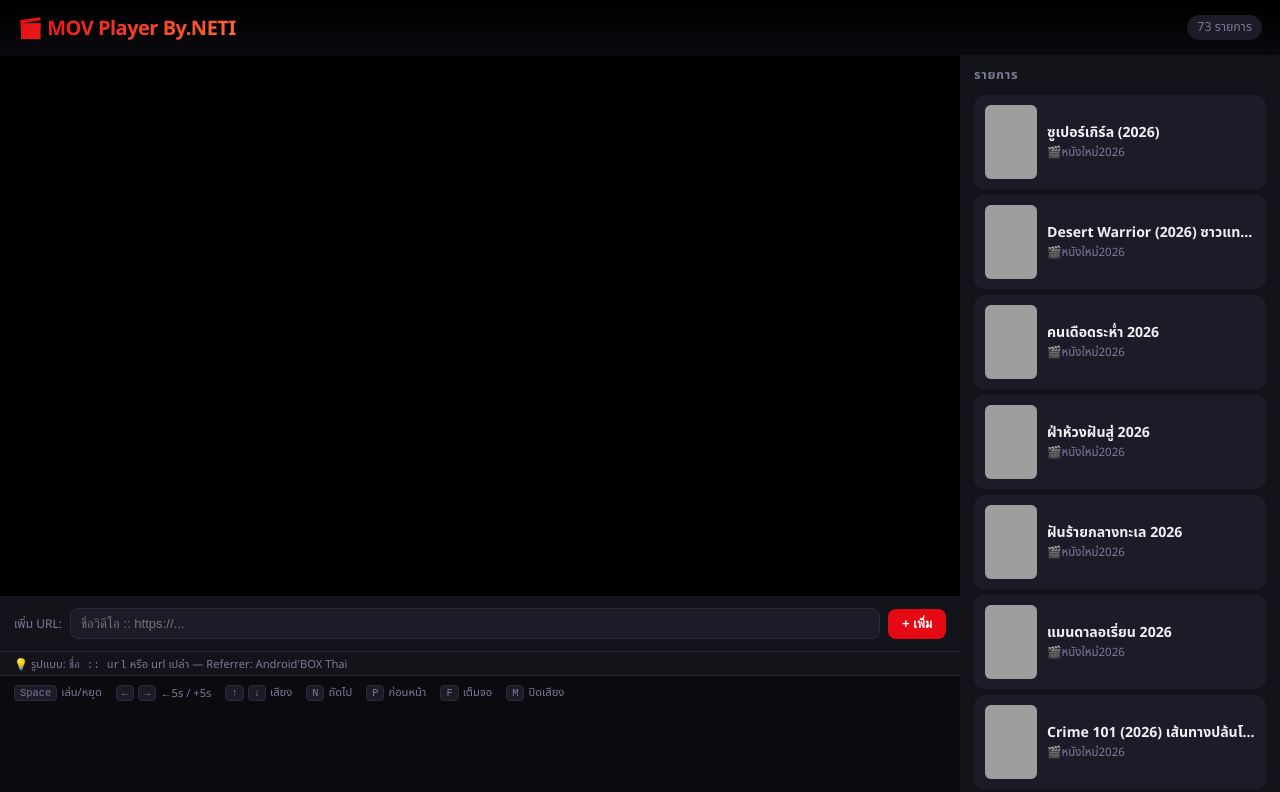
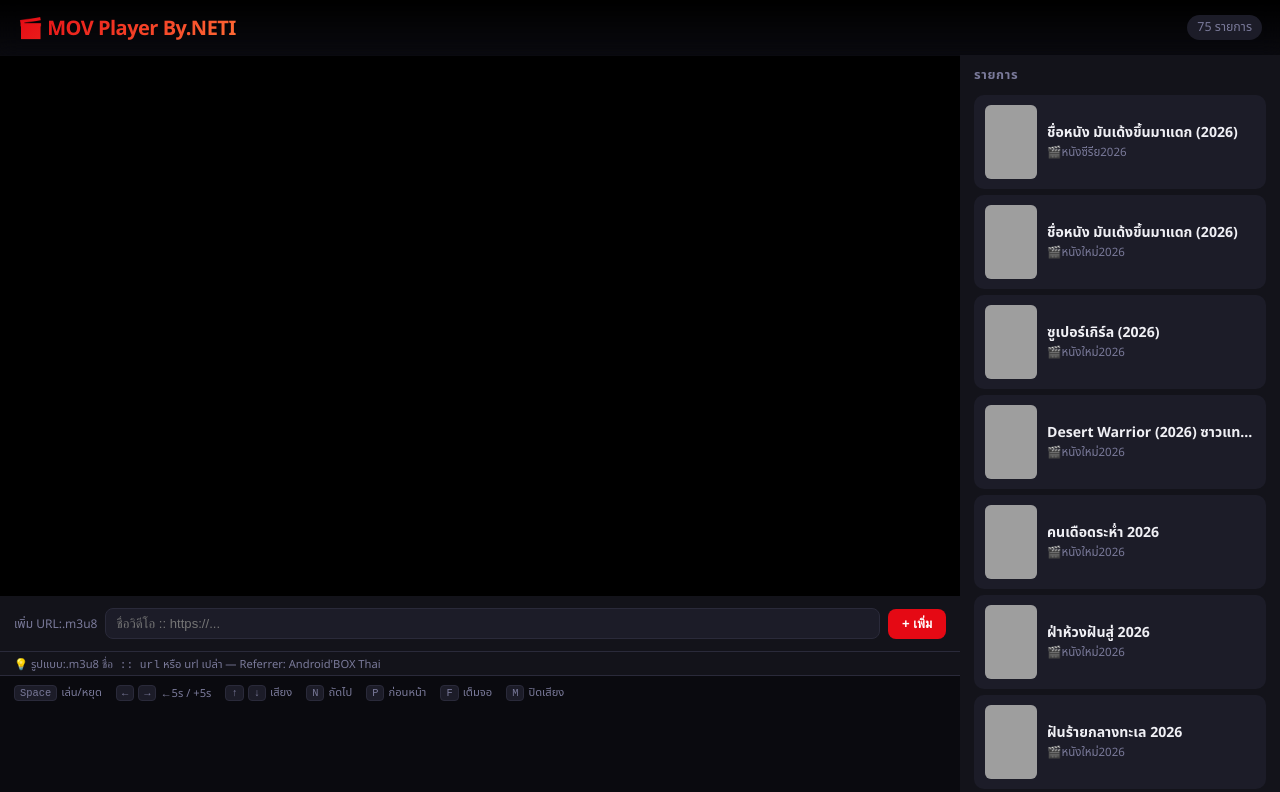
Before and after one commit to iManPost/playermov, a plain HTML site: page folder3/index.html in a window 1280 px wide. Shown: the top 792 px of the page. Drawn offline with nearby package versions, Linux system fonts and the light colour scheme; grey boxes are pictures that could not be loaded.

Commit message:
Update index.html

```diff
--- a/folder3/index.html
+++ b/folder3/index.html
@@ -438,7 +438,7 @@
       <div class="err-msg" id="errMsg">
         <span style="font-size:2rem">⚠️</span>
         <span id="errTxt">ไม่สามารถเล่นวิดีโอได้</span>
-        <small style="color:var(--muted);font-size:.72rem">ลอง referrer หรือ URL อื่น</small>
+        <small style="color:var(--muted);font-size:.72rem">ลอง .m3u8 referrer หรือ URL อื่น</small>
       </div>
 
       <!-- Overlay Controls -->
@@ -472,11 +472,11 @@
 
     <!-- URL Input -->
     <div class="url-section">
-      <label>เพิ่ม URL:</label>
+      <label>เพิ่ม URL:.m3u8</label>
       <input type="text" id="urlInput" placeholder="ชื่อวิดีโอ :: https://..." />
       <button onclick="addUrl()">+ เพิ่ม</button>
     </div>
-    <div class="ref-note">💡 รูปแบบ: <code>ชื่อ :: url</code> หรือ url เปล่า — Referrer: Android'BOX Thai</div>
+    <div class="ref-note">💡 รูปแบบ:.m3u8 <code>ชื่อ :: url</code> หรือ url เปล่า — Referrer: Android'BOX Thai</div>
 
     <!-- Remote hints -->
     <div class="remote-hint">
@@ -504,7 +504,20 @@
 const REFERRER = 'https://9.9nung.com/';
 const items = [
 
+
+ {
+    name: 'ชื่อหนัง มันเด้งขึ้นมาแดก (2026) ',
+    group: '🎬หนังซีรีย2026',
+    logo: 'https://img.salehere.co.th/p/1200x0/2022/06/17/cuxoifggy7b4.jpg',
+    url: 'https://ezycdn.stream/playlist-6pgltt5j-master.m3u8'
+  },
     {
+    name: 'ชื่อหนัง มันเด้งขึ้นมาแดก (2026) ',
+    group: '🎬หนังใหม่2026',
+    logo: 'https://hd.movie285.com/wp-content/uploads/2026/06/5et5ymvz.jpg',
+    url: 'https://ezycdn.stream/playlist-6pgltt5j-master.m3u8'
+  },
+ {
     name: 'ซูเปอร์เกิร์ล (2026) ',
     group: '🎬หนังใหม่2026',
     logo: 'https://www.24hd.net/wp-content/uploads/2026/06/Supergirl-2026.webp',
```
